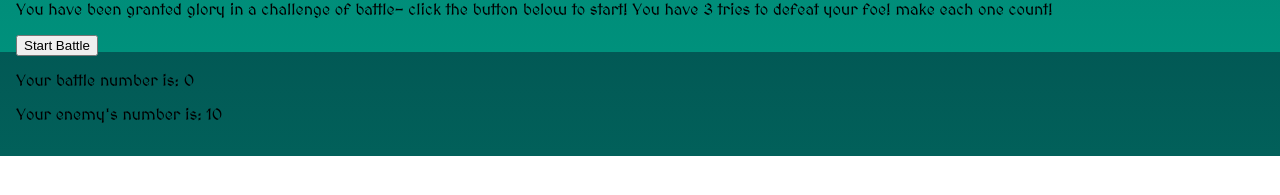
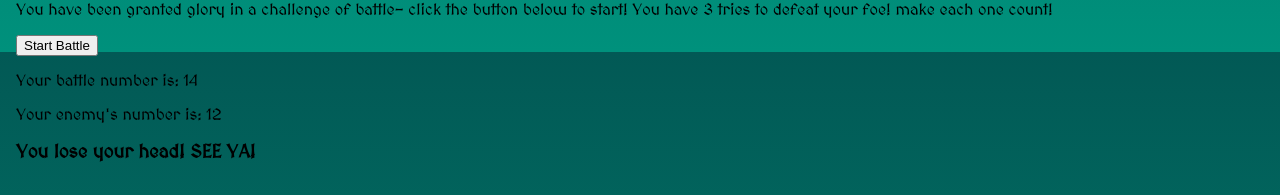
Before and after one commit to pdxman/adventure-game, a React (Create React App) app: page / in a window 1280 px wide. Shown: the part 748-943 px from the top of the page. Before the commit the page ends 904 px from the top, so only its background shows below. Built offline with nearby package versions, Linux system fonts and the light colour scheme; no server answers.

Commit message:
tried useeffect, no luck yet

```diff
--- a/src/App.css
+++ b/src/App.css
@@ -9,6 +9,8 @@ body{
 /* h1, h3 {
   text-align: center;
 } */
+
+/* .wrapper { max-width: 89.5em; margin: 0 auto; padding: 0 3rem; overflow: hidden;} */
 
 /* .base {max-width: 23em; margin: 0 auto;} */
 .base-directions {text-align: left; padding-left: 0; margin-left: 0;  }
--- a/src/App.js
+++ b/src/App.js
@@ -8,9 +8,11 @@ export default function App() {
 
  return (
     <div className="App">
-     <GameStart />
-     <GameMoves />
-     <Battles />
+      <div className="wrapper">
+       <GameStart />
+       <GameMoves />
+       <Battles />
+      </div>
     </div>
   );
 }
--- a/src/Battles.js
+++ b/src/Battles.js
@@ -1,31 +1,37 @@
-import React, { useState } from 'react'
+import React, { useEffect, useState } from 'react'
 
 
 export default function Battles() {
     const [battleNum, setBattleNum] = useState(0)
     const [enemyNum, setEnemyNum] = useState(10)
+    const [battleStatus, setbattleStatus] = useState('Start the battle')
+
+    useEffect(() => {
+       battle()
+    }, [])
 
     function battle() {
         function startBattle() {
             setBattleNum(Math.floor(Math.random() * 100))
          }
 
-         function enemyTry() {
+        function enemyTry() {
             setEnemyNum(Math.floor(Math.random() * 100))
         }
 
         function battleWinner(){
-            if (battleNum > enemyNum){
-                alert('You win!')
-            } else {
-                alert('You lose your head! SEE YA!')
-            }
+            battleNum > enemyNum ? setbattleStatus('You win!') : setbattleStatus('You lose your head! SEE YA!')
+
         }
+
         startBattle();
         enemyTry();
         battleWinner();
+        console.log(battleNum, enemyNum)
+    }
 
-    }
+
+
 
 
 
@@ -36,6 +42,7 @@ export default function Battles() {
              <button onClick={battle}>Start Battle</button>
              <p>Your battle number is: {battleNum}</p>
              <p>Your enemy's number is: {enemyNum}</p>
+             <h3>{battleStatus}</h3>
         </div>
 
     )
```
